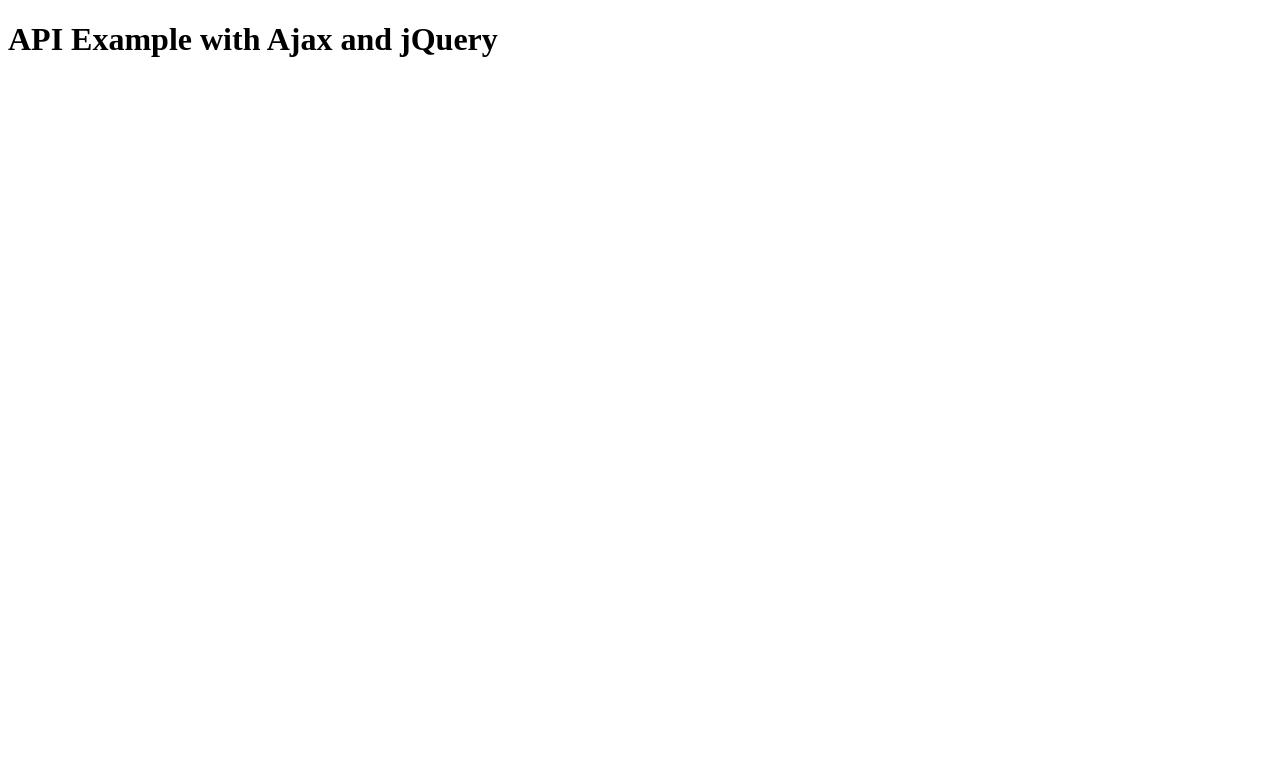
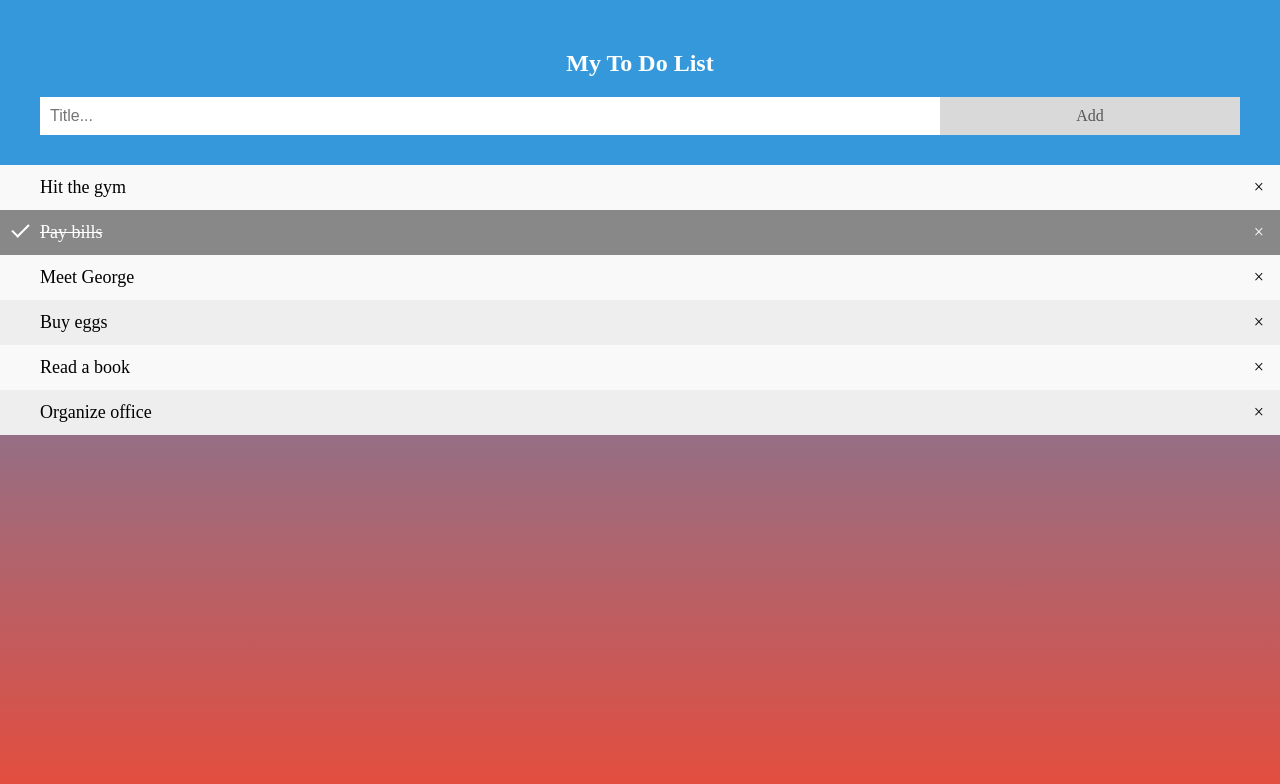
Before and after one commit to AntonyPerez0/ToDoList, a plain HTML site: page index.html in a window 1280 px wide. Drawn offline with nearby package versions, Linux system fonts and the light colour scheme; no server answers.

Commit message:
changed everything

```diff
--- /dev/null
+++ b/app.js
@@ -0,0 +1,55 @@
+// Create a "close" button and append it to each list item
+var myNodelist = document.getElementsByTagName("LI");
+var i;
+for (i = 0; i < myNodelist.length; i++) {
+  var span = document.createElement("SPAN");
+  var txt = document.createTextNode("\u00D7");
+  span.className = "close";
+  span.appendChild(txt);
+  myNodelist[i].appendChild(span);
+}
+
+// Click on a close button to hide the current list item
+var close = document.getElementsByClassName("close");
+var i;
+for (i = 0; i < close.length; i++) {
+  close[i].onclick = function() {
+    var div = this.parentElement;
+    div.style.display = "none";
+  }
+}
+
+// Add a "checked" symbol when clicking on a list item
+var list = document.querySelector('ul');
+list.addEventListener('click', function(ev) {
+  if (ev.target.tagName === 'LI') {
+    ev.target.classList.toggle('checked');
+  }
+}, false);
+
+// Create a new list item when clicking on the "Add" button
+function newElement() {
+  var li = document.createElement("li");
+  var inputValue = document.getElementById("myInput").value;
+  var t = document.createTextNode(inputValue);
+  li.appendChild(t);
+  if (inputValue === '') {
+    alert("You must write something!");
+  } else {
+    document.getElementById("myUL").appendChild(li);
+  }
+  document.getElementById("myInput").value = "";
+
+  var span = document.createElement("SPAN");
+  var txt = document.createTextNode("\u00D7");
+  span.className = "close";
+  span.appendChild(txt);
+  li.appendChild(span);
+
+  for (i = 0; i < close.length; i++) {
+    close[i].onclick = function() {
+      var div = this.parentElement;
+      div.style.display = "none";
+    }
+  }
+}
--- a/index.html
+++ b/index.html
@@ -1,19 +1,29 @@
 <!DOCTYPE html>
 <html lang="en">
+<head>
+    <meta charset="UTF-8">
+    <meta name="viewport" content="width=device-width, initial-scale=1.0">
+    <link rel="stylesheet" href="styles.css">
+    <title>To Do List App</title>
+</head>
+<body>
 
-<head>
-  <meta charset="UTF-8">
-  <meta name="viewport" content="width=device-width, initial-scale=1.0">
-  <title>Ajax, jQuery, and API Example</title>
-  <script src="script.js"></script>
-  <link href="style.css" rel="stylesheet" type="text/css">
-  <script src="https://code.jquery.com/jquery-3.6.0.min.js"></script>
-</head>
+  <div id="myDIV" class="header">
+    <h2>My To Do List</h2>
+    <input type="text" id="myInput" placeholder="Title...">
+    <span onclick="newElement()" class="addBtn">Add</span>
+  </div>
 
-<body>
-  <h1>API Example with Ajax and jQuery</h1>
-  <div id="data"></div>
+  <ul id="myUL">
+    <li>Hit the gym</li>
+    <li class="checked">Pay bills</li>
+    <li>Meet George</li>
+    <li>Buy eggs</li>
+    <li>Read a book</li>
+    <li>Organize office</li>
+  </ul>
 
+<script src="https://code.jquery.com/jquery-3.6.4.min.js"></script>
+<script src="app.js"></script>
 </body>
-
 </html>
--- a/script.js
+++ /dev/null
@@ -1,15 +0,0 @@
-var httpRequest = new XMLHttpRequest();
-httpRequest.onload = function() {
-  if (httpRequest.readyState === XMLHttpRequest.DONE) {
-    if (httpRequest.status === 200) {
-      console.log(httpRequest.responseText);
-    } else {
-      console.log(httpRequest.statusText);
-    }
-  }
-}
-httpRequest.onerror = function() {
-  console.log(httpRequest.statusText);
-}
-httpRequest.open('GET', 'https://fewd-todolist-api.onrender.com/tasks?api_key=1150');
-httpRequest.send();
--- /dev/null
+++ b/styles.css
@@ -0,0 +1,125 @@
+body {
+    background: linear-gradient(to bottom, #3498db, #e74c3c);
+    /* Adjust the color codes as needed */
+    margin: 0;
+    height: 100vh;
+    justify-content: center;
+    align-items: center; /* Set text color to be visible on the gradient background */
+  }
+
+
+
+/* Include the padding and border in an element's total width and height */
+* {
+    box-sizing: border-box;
+  }
+
+  /* Remove margins and padding from the list */
+  ul {
+    margin: 0;
+    padding: 0;
+  }
+
+  /* Style the list items */
+  ul li {
+    cursor: pointer;
+    position: relative;
+    padding: 12px 8px 12px 40px;
+    background: #eee;
+    font-size: 18px;
+    transition: 0.2s;
+
+    /* make the list items unselectable */
+    -webkit-user-select: none;
+    -moz-user-select: none;
+    -ms-user-select: none;
+    user-select: none;
+  }
+
+  /* Set all odd list items to a different color (zebra-stripes) */
+  ul li:nth-child(odd) {
+    background: #f9f9f9;
+  }
+
+  /* Darker background-color on hover */
+  ul li:hover {
+    background: #ddd;
+  }
+
+  /* When clicked on, add a background color and strike out text */
+  ul li.checked {
+    background: #888;
+    color: #fff;
+    text-decoration: line-through;
+  }
+
+  /* Add a "checked" mark when clicked on */
+  ul li.checked::before {
+    content: '';
+    position: absolute;
+    border-color: #fff;
+    border-style: solid;
+    border-width: 0 2px 2px 0;
+    top: 10px;
+    left: 16px;
+    transform: rotate(45deg);
+    height: 15px;
+    width: 7px;
+  }
+
+  /* Style the close button */
+  .close {
+    position: absolute;
+    right: 0;
+    top: 0;
+    padding: 12px 16px 12px 16px;
+  }
+
+  .close:hover {
+    background-color: #3498db;
+    color: white;
+  }
+
+  /* Style the header */
+  .header {
+    background-color: #3498db;
+    padding: 30px 40px;
+    color: white;
+    text-align: center;
+  }
+
+  /* Clear floats after the header */
+  .header:after {
+    content: "";
+    display: table;
+    clear: both;
+  }
+
+  /* Style the input */
+  input {
+    margin: 0;
+    border: none;
+    border-radius: 0;
+    width: 75%;
+    padding: 10px;
+    float: left;
+    font-size: 16px;
+  }
+
+  /* Style the "Add" button */
+  .addBtn {
+    padding: 10px;
+    width: 25%;
+    background: #d9d9d9;
+    color: #555;
+    float: left;
+    text-align: center;
+    font-size: 16px;
+    cursor: pointer;
+    transition: 0.3s;
+    border-radius: 0;
+  }
+
+  .addBtn:hover {
+    background-color: #bbb;
+  }
```
Also changed, not shown: style.css (deleted).
